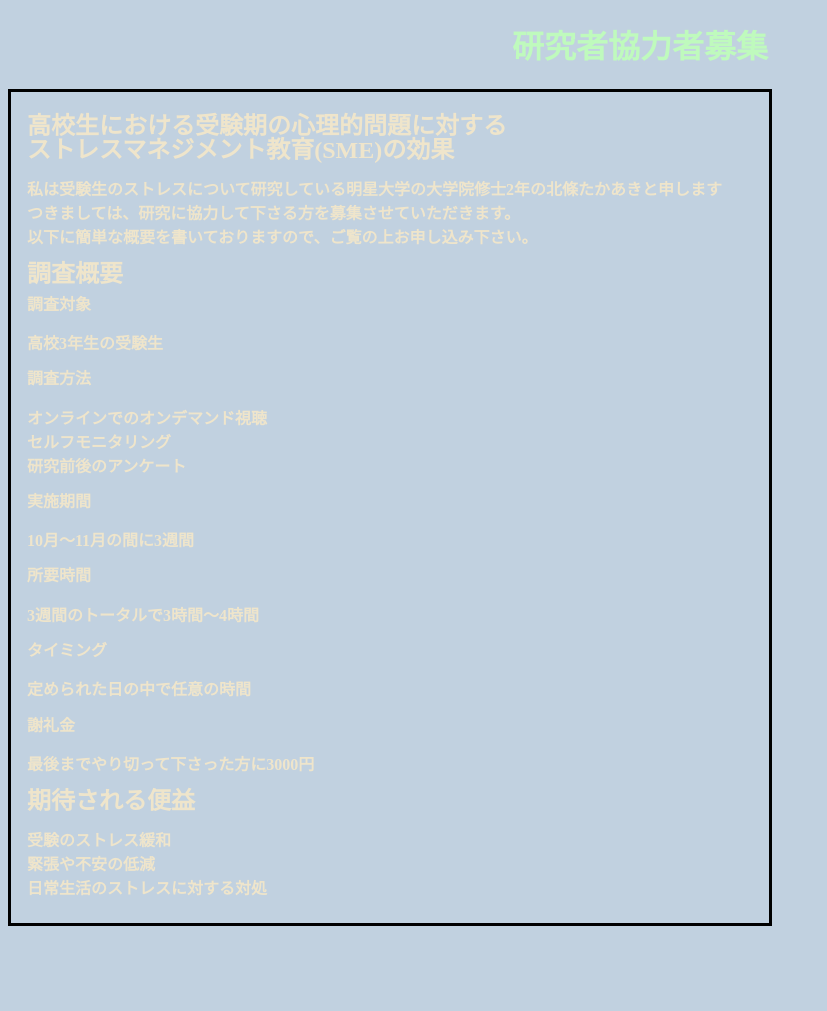
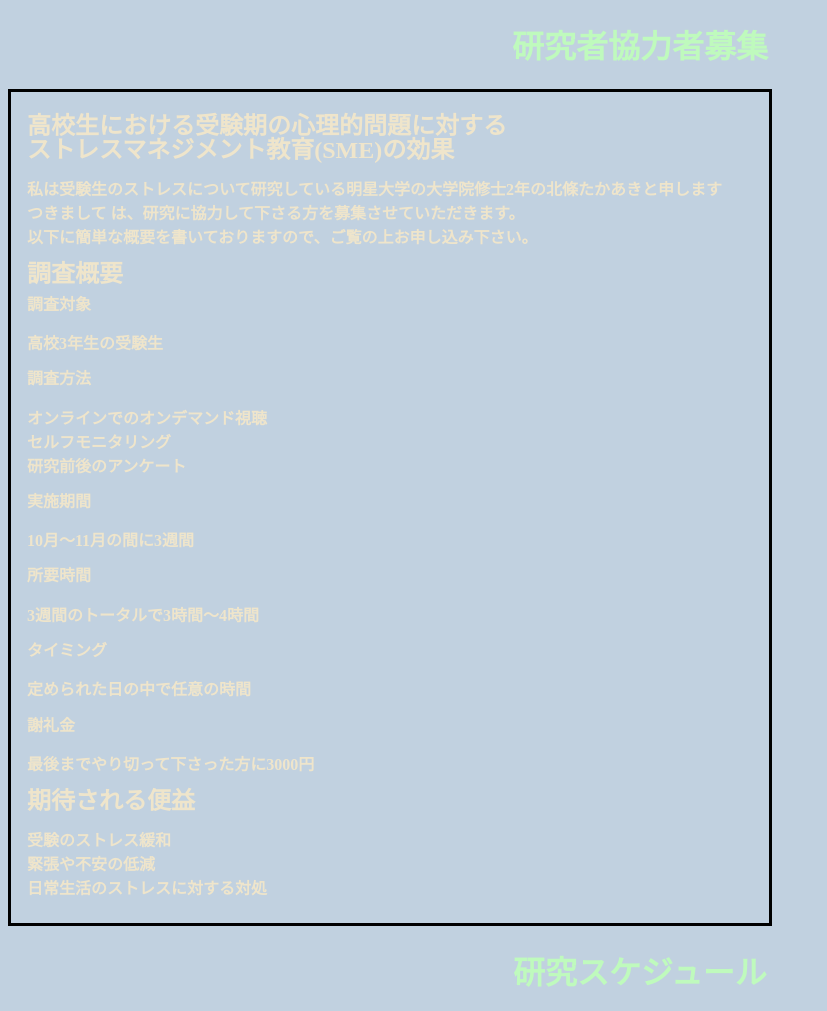
Before and after one commit to ken5moroho4/SienceReserch, a PHP site: page / in a window 1280 px wide. Shown: the top 1011 px of the page, without its empty margins (0-827 px from the left). Before the commit the page ends 926 px from the top, so only its background shows below. Run offline with PHP 8.4, Linux system fonts and the light colour scheme.

Commit message:
php追加

```diff
--- a/index.html
+++ b/index.php
@@ -11,12 +11,14 @@
 
     </body>
     </html>
+
     <h1>研究者協力者募集</h1>
     <div class = "first_left">
     <h2>高校生における受験期の心理的問題に対する<br>
     <br>ストレスマネジメント教育(SME)の効果</h2>
     <p>私は受験生のストレスについて研究している明星大学の大学院修士2年の北條たかあきと申します<br>
-    つきましては、研究に協力して下さる方を募集させていただきます。
+    つきまして
+    は、研究に協力して下さる方を募集させていただきます。
     <br>以下に簡単な概要を書いておりますので、ご覧の上お申し込み下さい。
     </p>
     <h2>調査概要</h2>
@@ -43,4 +45,8 @@
     日常生活のストレスに対する対処<br>
     </p>
     </div>
+    <h1>研究スケジュール</h1>
+    <div class = "second_right">
+        <img src="スケジュール.png" alt="研究スケジュール">
+    </div>
 </html>
```
